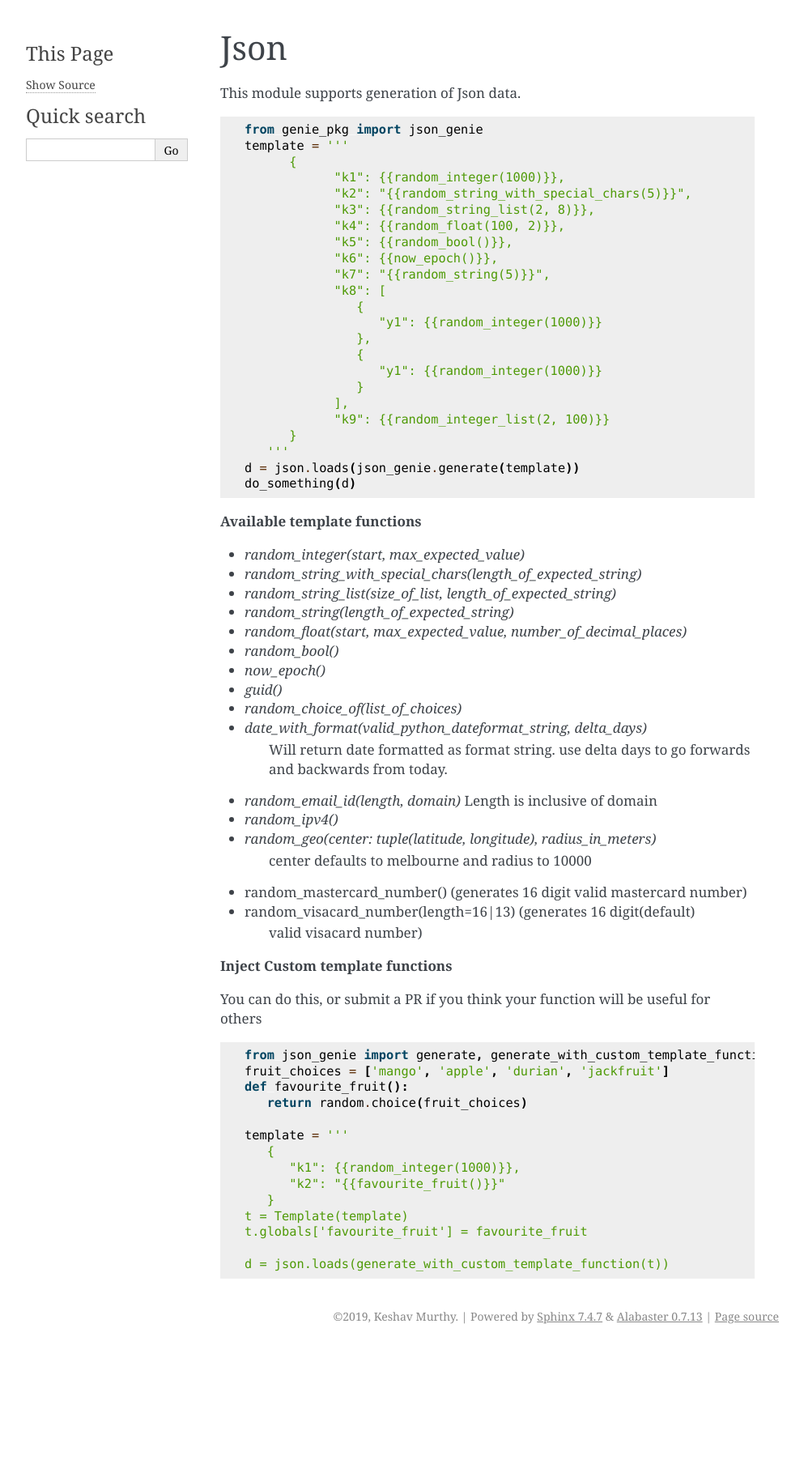
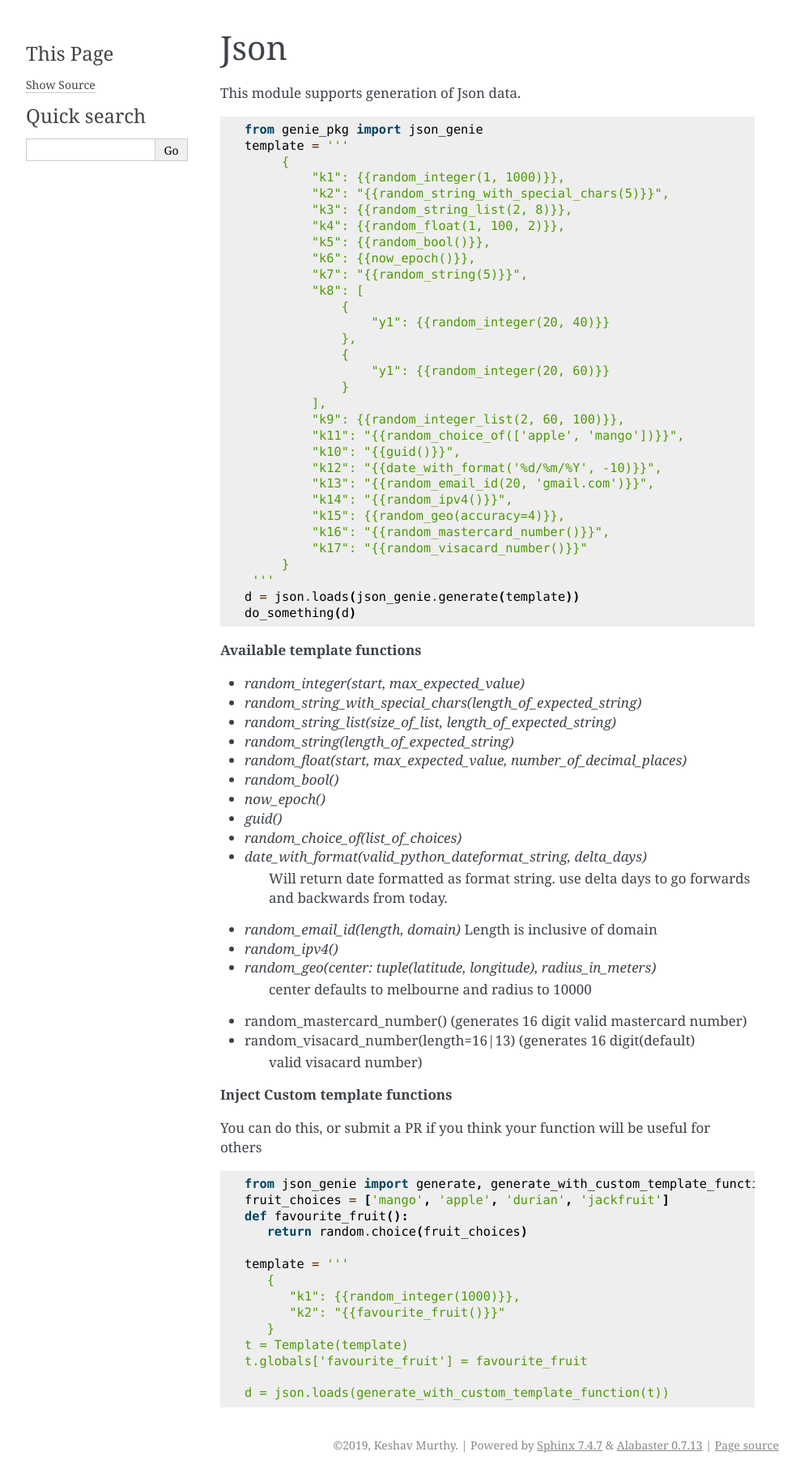
Before and after one commit to mkeshav/data-genie, a Sphinx documentation site: the page built from docs/json.rst, in a window 1280 px wide. Shown: the whole page at 81% size, without its empty margins (148-1141 px from the left). Built offline with Sphinx 7.4.7, drawn with Linux system fonts in a browser that asks for light colours; before the commit the page ends 1665 px from its top, so only the background shows below that.

Commit message:
update documentation.

```diff
--- a/docs/json.rst
+++ b/docs/json.rst
@@ -7,25 +7,33 @@ This module supports generation of Json data.
 
    from genie_pkg import json_genie
    template = '''
-         {
-               "k1": {{random_integer(1000)}},
-               "k2": "{{random_string_with_special_chars(5)}}",
-               "k3": {{random_string_list(2, 8)}},
-               "k4": {{random_float(100, 2)}},
-               "k5": {{random_bool()}},
-               "k6": {{now_epoch()}},
-               "k7": "{{random_string(5)}}",
-               "k8": [
-                  {
-                     "y1": {{random_integer(1000)}}
-                  },
-                  {
-                     "y1": {{random_integer(1000)}}
-                  }
-               ],
-               "k9": {{random_integer_list(2, 100)}}
-         }
-      '''
+        {
+            "k1": {{random_integer(1, 1000)}},
+            "k2": "{{random_string_with_special_chars(5)}}",
+            "k3": {{random_string_list(2, 8)}},
+            "k4": {{random_float(1, 100, 2)}},
+            "k5": {{random_bool()}},
+            "k6": {{now_epoch()}},
+            "k7": "{{random_string(5)}}",
+            "k8": [
+                {
+                    "y1": {{random_integer(20, 40)}}
+                },
+                {
+                    "y1": {{random_integer(20, 60)}}
+                }
+            ],
+            "k9": {{random_integer_list(2, 60, 100)}},
+            "k11": "{{random_choice_of(['apple', 'mango'])}}",
+            "k10": "{{guid()}}",
+            "k12": "{{date_with_format('%d/%m/%Y', -10)}}",
+            "k13": "{{random_email_id(20, 'gmail.com')}}",
+            "k14": "{{random_ipv4()}}",
+            "k15": {{random_geo(accuracy=4)}},
+            "k16": "{{random_mastercard_number()}}",
+            "k17": "{{random_visacard_number()}}"
+        }
+    '''
    d = json.loads(json_genie.generate(template))
    do_something(d)
 
```
Also changed, not shown: docs/delimited.rst (+13 -4 lines), docs/fixed-width.rst (+7 -1 lines), 1 other file.
